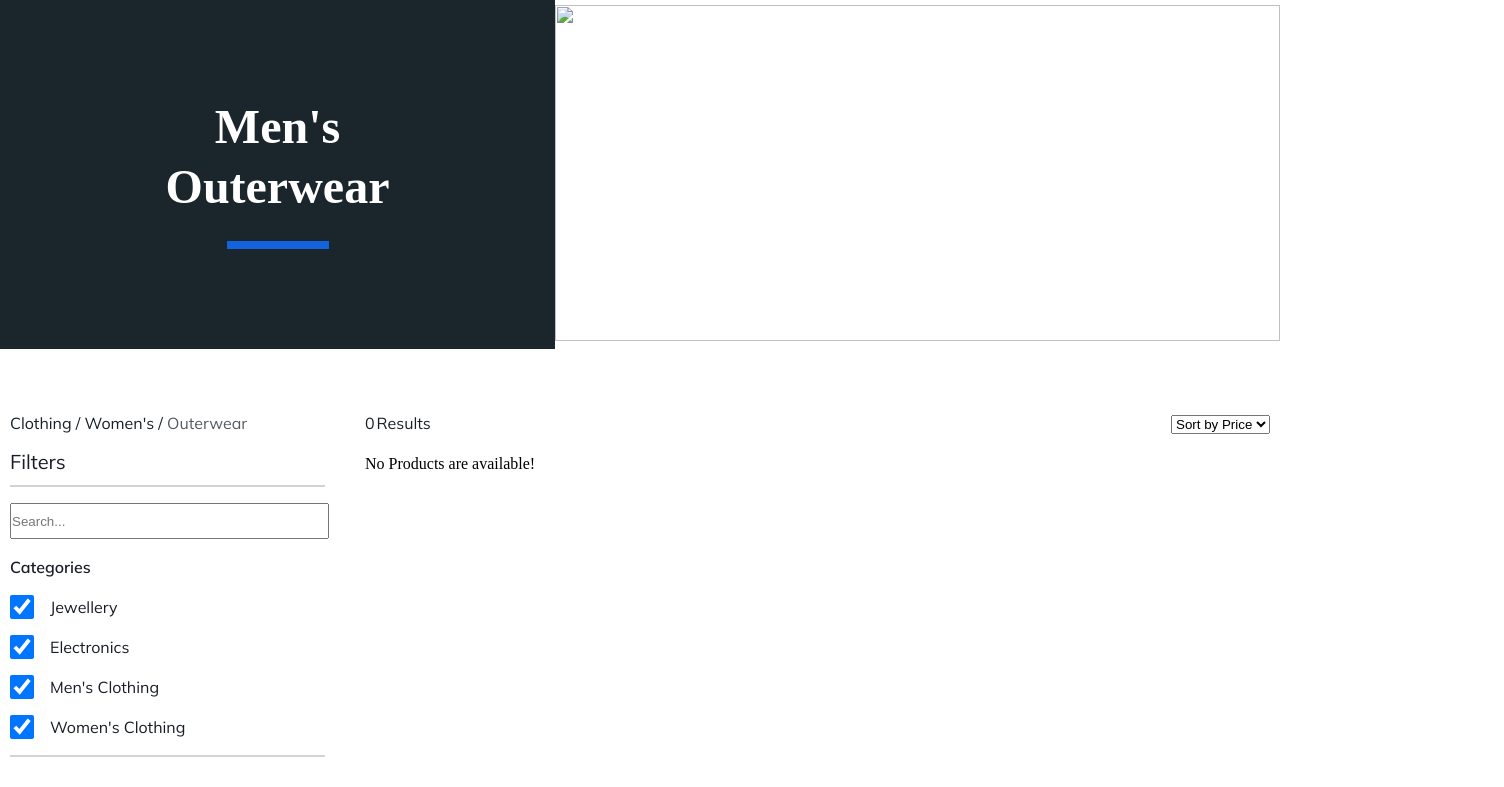
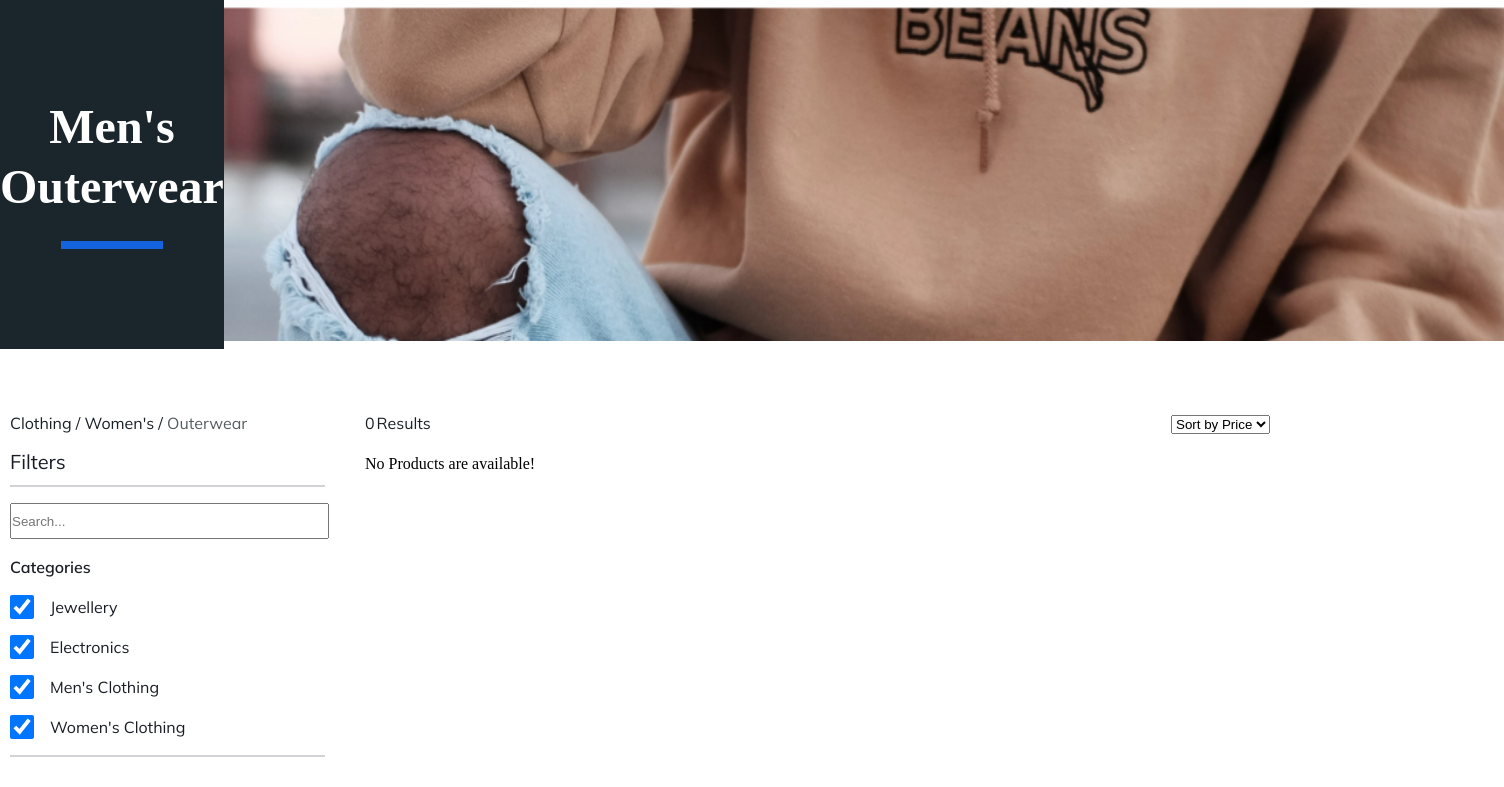
Before and after one commit to sravyasreeb/shopping-cart, a website built with Vite: page index.html in a window 1280 px wide. Shown: the part 83-870 px from the top of the page, 1504 px wide, since content can reach past the window. Built offline with nearby package versions, Linux system fonts and the light colour scheme; no server answers; files whose address does not match are found by name.

Commit message:
fix(shopping-cart): image paths

```diff
--- a/index.html
+++ b/index.html
@@ -49,7 +49,7 @@
             <div class="heading-section-ender"></div>
         </div>
         <div class="men-banner-container">
-            <img src="./assets/men.png" class="men-banner h-100 w-100" />
+            <img src="public/men.png" class="men-banner h-100 w-100" />
         </div>
     </div>
 
```
Also changed, not shown: public/men.png (added).
